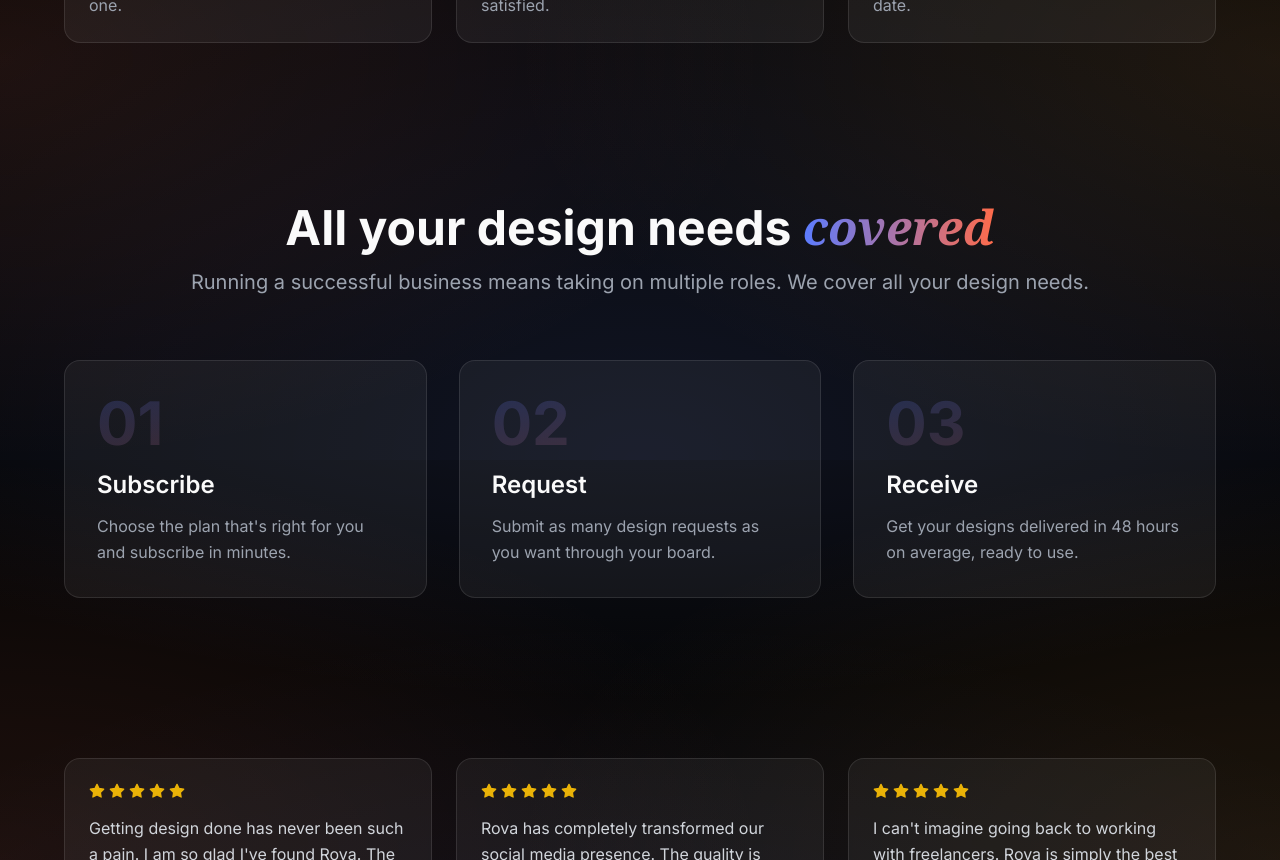
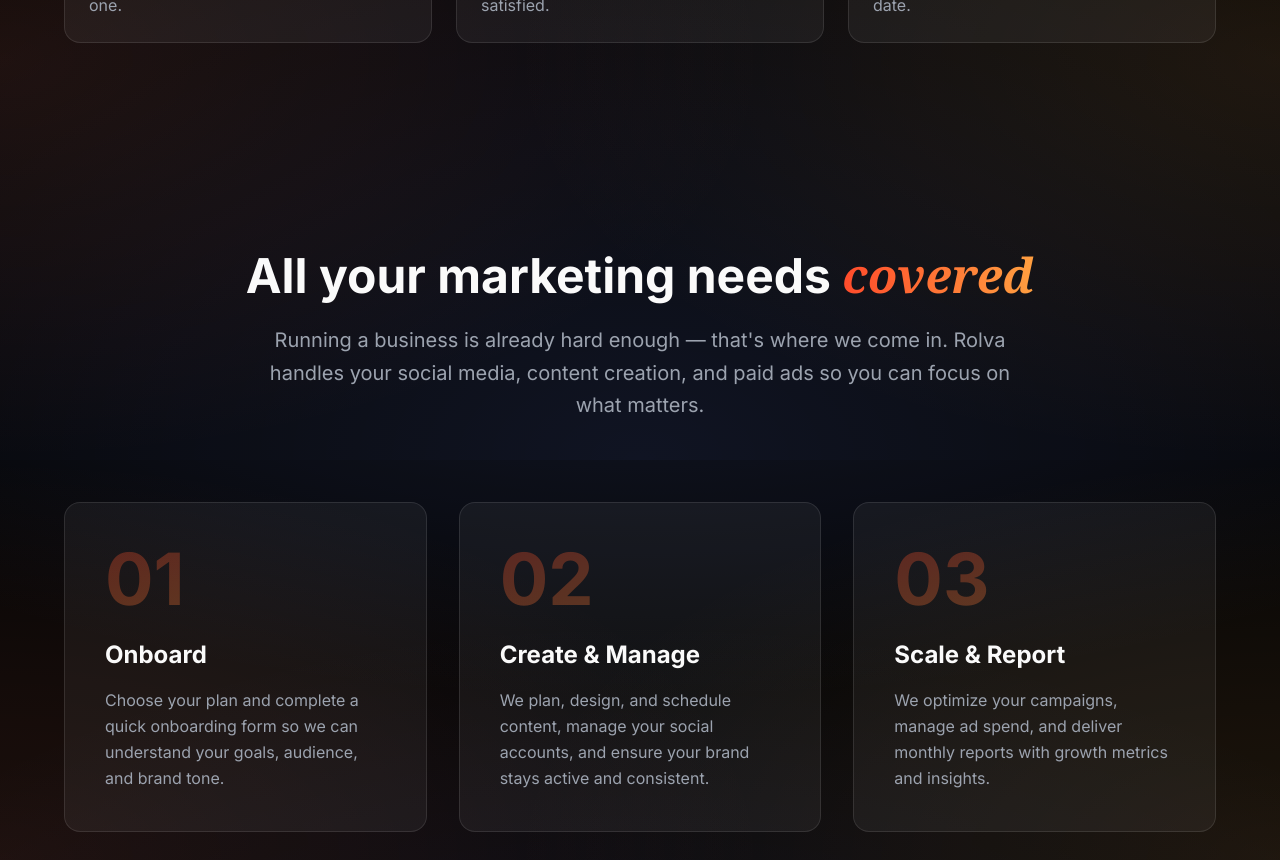
Before and after one commit to declanmiddleton/Rolva, a Next.js app: page / in a window 1280 px wide. Shown: the part 1940-2800 px from the top of the page. Built offline with nearby package versions, Linux system fonts and the light colour scheme.

Commit message:
Update process and testimonials sections for SMMA branding with enhanced animations

```diff
--- a/src/app/page.tsx
+++ b/src/app/page.tsx
@@ -191,23 +191,23 @@ export default function Home() {
       </section>
 
       {/* Process Section */}
-      <section id="process" className="py-20 px-6">
+      <section id="process" className="py-32 px-6">
         <div className="container mx-auto max-w-6xl">
           <motion.div
             initial={{ opacity: 0, y: 20 }}
             whileInView={{ opacity: 1, y: 0 }}
             viewport={{ once: true }}
             transition={{ duration: 0.6 }}
-            className="text-center mb-16"
+            className="text-center mb-20"
           >
-            <h2 className="text-4xl md:text-5xl font-bold mb-4">
-              All your design needs{" "}
-              <span className="italic font-serif text-transparent bg-gradient-to-r from-[#5B7CFF] to-[#FF6B4A] bg-clip-text">
+            <h2 className="text-4xl md:text-5xl font-bold mb-6">
+              All your marketing needs{" "}
+              <span className="italic font-serif text-transparent bg-gradient-to-r from-[#FF4B2B] to-[#FF9F40] bg-clip-text">
                 covered
               </span>
             </h2>
-            <p className="text-xl text-gray-400">
-              Running a successful business means taking on multiple roles. We cover all your design needs.
+            <p className="text-xl text-gray-400 max-w-3xl mx-auto leading-relaxed">
+              Running a business is already hard enough — that&apos;s where we come in. Rolva handles your social media, content creation, and paid ads so you can focus on what matters.
             </p>
           </motion.div>
 
@@ -220,50 +220,59 @@ export default function Home() {
           >
             <ProcessCard
               number="01"
-              title="Subscribe"
-              description="Choose the plan that's right for you and subscribe in minutes."
+              title="Onboard"
+              description="Choose your plan and complete a quick onboarding form so we can understand your goals, audience, and brand tone."
             />
             <ProcessCard
               number="02"
-              title="Request"
-              description="Submit as many design requests as you want through your board."
+              title="Create & Manage"
+              description="We plan, design, and schedule content, manage your social accounts, and ensure your brand stays active and consistent."
             />
             <ProcessCard
               number="03"
-              title="Receive"
-              description="Get your designs delivered in 48 hours on average, ready to use."
+              title="Scale & Report"
+              description="We optimize your campaigns, manage ad spend, and deliver monthly reports with growth metrics and insights."
             />
           </motion.div>
         </div>
       </section>
 
       {/* Testimonials Section */}
-      <section id="testimonials" className="py-20 px-6">
+      <section id="testimonials" className="py-32 px-6">
         <div className="container mx-auto max-w-6xl">
+          <motion.div
+            initial={{ opacity: 0, y: 20 }}
+            whileInView={{ opacity: 1, y: 0 }}
+            viewport={{ once: true }}
+            transition={{ duration: 0.6 }}
+            className="text-center mb-16"
+          >
+            <h2 className="text-4xl md:text-5xl font-bold mb-4">
+              What our clients{" "}
+              <span className="italic font-serif text-transparent bg-gradient-to-r from-[#FF4B2B] to-[#FF9F40] bg-clip-text">
+                say
+              </span>
+            </h2>
+          </motion.div>
+
           <motion.div
             initial="initial"
             whileInView="animate"
             viewport={{ once: true }}
             variants={staggerContainer}
-            className="grid md:grid-cols-3 gap-6"
+            className="grid md:grid-cols-2 gap-6"
           >
             <TestimonialCard
               rating={5}
-              text="Getting design done has never been such a pain. I am so glad I've found Rova. The work is incredible and the process is refreshingly painless."
-              author="Jenny Landon"
-              role="Founder at Proof"
+              text="Rolva took my socials from quiet to booming. The content hits perfectly every time."
+              author="Jkinz"
+              role="Entrepreneur"
             />
             <TestimonialCard
               rating={5}
-              text="Rova has completely transformed our social media presence. The quality is outstanding and the turnaround time is unbelievable."
-              author="Marcus Chen"
-              role="CEO at TechFlow"
-            />
-            <TestimonialCard
-              rating={5}
-              text="I can't imagine going back to working with freelancers. Rova is simply the best design service I've ever used."
-              author="Sarah Williams"
-              role="Marketing Director"
+              text="Rolva transformed our online presence. The content looks professional, engagement&apos;s up, and I don&apos;t worry about posting anymore."
+              author="Ryan Suender"
+              role="Founder of WebDyno"
             />
           </motion.div>
         </div>
@@ -427,15 +436,24 @@ function ProcessCard({ number, title, description }: ProcessCardProps) {
   return (
     <motion.div
       variants={fadeInUp}
-      whileHover={{ scale: 1.05 }}
-      transition={{ duration: 0.3 }}
-      className="relative p-8 rounded-2xl bg-white/5 border border-white/10 hover:border-white/20 transition-all duration-300"
+      whileHover={{ y: -12 }}
+      transition={{ duration: 0.4, ease: "easeOut" }}
+      className="group relative p-10 rounded-2xl bg-white/5 border border-white/10 hover:border-white/20 transition-all duration-300"
     >
-      <div className="text-6xl font-bold text-transparent bg-gradient-to-br from-[#5B7CFF]/20 to-[#FF6B4A]/20 bg-clip-text mb-4">
-        {number}
+      {/* Gradient border glow on hover */}
+      <div className="absolute -inset-[1px] bg-gradient-to-r from-[#FF4B2B] to-[#FF9F40] rounded-2xl opacity-0 group-hover:opacity-20 transition duration-500 blur-sm" />
+
+      <div className="relative">
+        <div className="text-7xl font-bold text-transparent bg-gradient-to-br from-[#FF4B2B]/30 to-[#FF9F40]/30 bg-clip-text mb-6">
+          {number}
+        </div>
+        <h3 className="text-2xl font-bold mb-4 group-hover:text-transparent group-hover:bg-gradient-to-r group-hover:from-white group-hover:to-gray-300 group-hover:bg-clip-text transition-all duration-300">
+          {title}
+        </h3>
+        <p className="text-gray-400 leading-relaxed text-base">
+          {description}
+        </p>
       </div>
-      <h3 className="text-2xl font-semibold mb-3">{title}</h3>
-      <p className="text-gray-400 leading-relaxed">{description}</p>
     </motion.div>
   );
 }
@@ -451,19 +469,26 @@ function TestimonialCard({ rating, text, author, role }: TestimonialCardProps) {
   return (
     <motion.div
       variants={fadeInUp}
-      whileHover={{ y: -5 }}
+      whileHover={{ y: -8 }}
       transition={{ duration: 0.3 }}
-      className="p-6 rounded-2xl bg-white/5 border border-white/10 hover:border-white/20 transition-all duration-300"
+      className="group relative p-8 rounded-2xl bg-white/5 border border-white/10 hover:border-white/20 transition-all duration-300"
     >
-      <div className="flex gap-1 mb-4">
-        {Array.from({ length: rating }).map((_, i) => (
-          <Star key={i} className="h-4 w-4 fill-yellow-500 text-yellow-500" />
-        ))}
-      </div>
-      <p className="text-gray-300 mb-6 leading-relaxed">{text}</p>
-      <div>
-        <p className="font-semibold">{author}</p>
-        <p className="text-sm text-gray-500">{role}</p>
+      {/* Subtle gradient glow on hover */}
+      <div className="absolute -inset-[1px] bg-gradient-to-r from-[#FF4B2B] to-[#FF9F40] rounded-2xl opacity-0 group-hover:opacity-15 transition duration-500 blur-sm" />
+
+      <div className="relative">
+        <div className="flex gap-1 mb-6">
+          {Array.from({ length: rating }).map((_, i) => (
+            <Star key={i} className="h-5 w-5 fill-[#FF4B2B] text-[#FF4B2B]" />
+          ))}
+        </div>
+        <p className="text-gray-200 mb-8 leading-relaxed text-lg">
+          &quot;{text}&quot;
+        </p>
+        <div className="border-t border-white/10 pt-4">
+          <p className="font-semibold text-white">{author}</p>
+          <p className="text-sm text-gray-500 mt-1">{role}</p>
+        </div>
       </div>
     </motion.div>
   );
```
